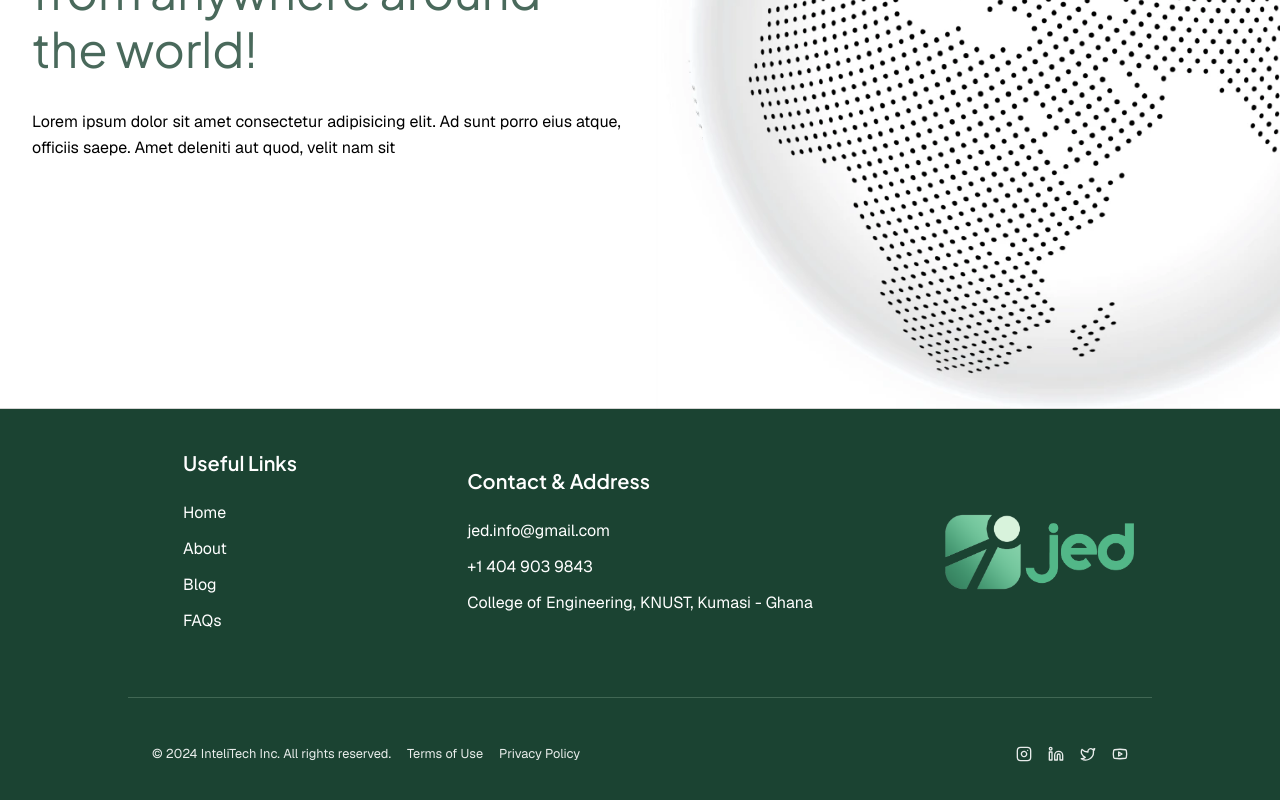
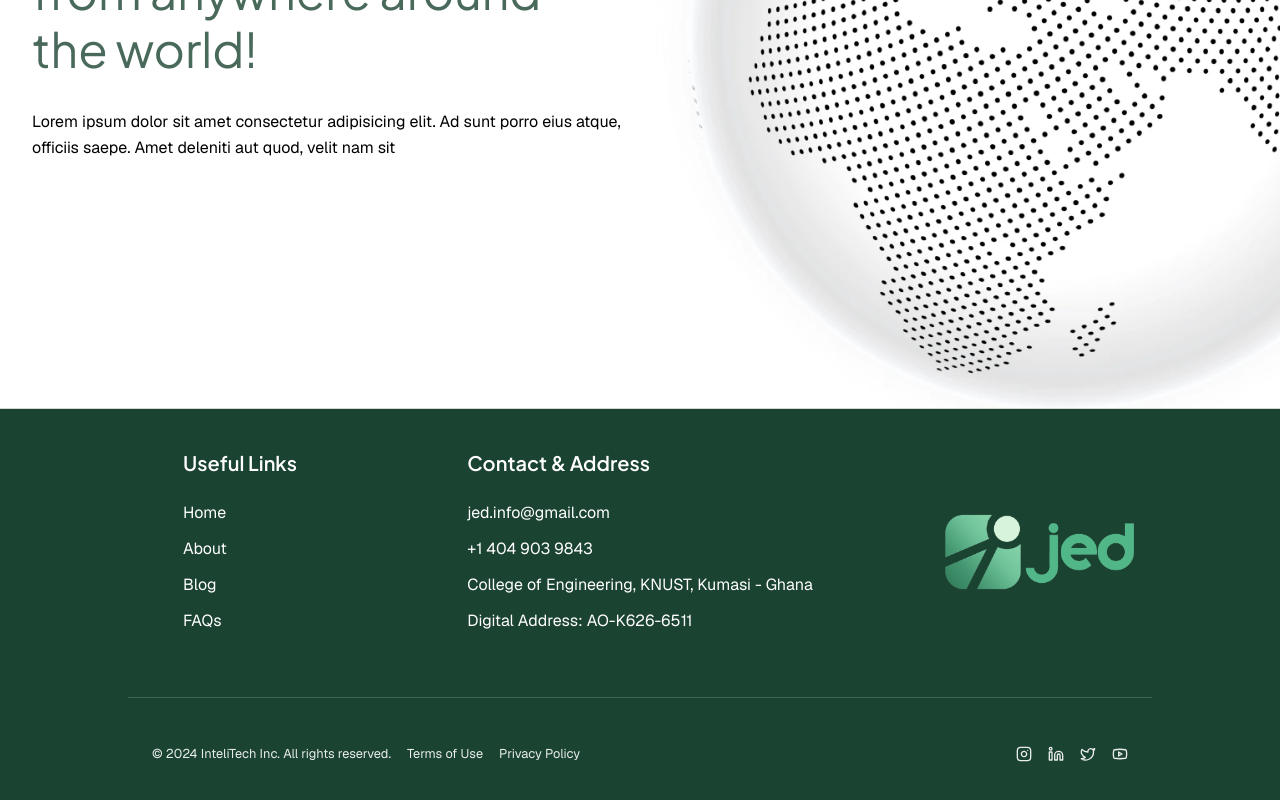
Before and after one commit to InteliTech-Inc/jed, a Next.js app: page / in a window 1280 px wide. Shown: the part 3896-4696 px from the top of the page. Built offline with nearby package versions, Linux system fonts and the light colour scheme.

Commit message:
refactor(app): Cleaned up all unwanted codes

```diff
--- a/src/app/(landing)/all_events/[id]/components/single_event.tsx
+++ b/src/app/(landing)/all_events/[id]/components/single_event.tsx
@@ -1,28 +1,6 @@
-import { Json } from "@/types/supabase";
 import React from "react";
 import CategoriesCard from "./categories_card";
 import { db } from "@/lib/supabase";
-
-type Event = {
-  created_at: string;
-  name: string;
-  description: string;
-  img_url: string | null;
-  is_completed: boolean;
-  user_id: string;
-  id: string;
-  voting_period: Json;
-  nomination_period: Json;
-  categories: {
-    category_name: string | null;
-    event_id: string | null;
-    id: string;
-  }[];
-} | null;
-
-type Props = {
-  event: Event;
-};
 
 const fakeData = {
   created_at: "2022-01-01T00:00:00Z",
@@ -70,7 +48,6 @@ export default async function SingleEvent({ id }: { id: string }) {
         </p>
       </div>
       <div className="flex flex-col items-center justify-center">
-        {/* Event Details */}
         <div className=" flex items-center flex-col md:flex-row justify-center md:gap-28 text-center md:text-left">
           <div className="mt-5">
             {!event?.voting_period && (
--- a/src/app/(landing)/all_events/[id]/nominees/components/voting_results.tsx
+++ b/src/app/(landing)/all_events/[id]/nominees/components/voting_results.tsx
@@ -42,7 +42,7 @@ export default function VotingResults() {
         )
         .eq("category_id", id);
       setNominees(nominees);
-      // Get Votes and its nominees
+
       const { data: votes } = await db.from("voting").select(`*, nominees(*)`);
 
       const votesCount = votes?.map((vote) => ({
--- a/src/app/(landing)/all_events/[id]/nominees/page.tsx
+++ b/src/app/(landing)/all_events/[id]/nominees/page.tsx
@@ -6,6 +6,7 @@ type Props = {};
 
 export const metadata: Metadata = {
   title: "Nominees",
+  description: "Nominees for the category",
 };
 
 export default function CategoryNominees({}: Props) {
--- a/src/app/(landing)/all_events/[id]/nominees/voting/components/vote_nominee.tsx
+++ b/src/app/(landing)/all_events/[id]/nominees/voting/components/vote_nominee.tsx
@@ -13,11 +13,6 @@ type Nominee = {
   code: string | null;
   event_id: string | null;
 };
-
-interface Vote {
-  nominee_id: string;
-  count: string;
-}
 
 export default function VoteNomineePage() {
   const [votingNominee, setVotingNominee] = useState<Nominee>();
--- a/src/app/(landing)/all_events/page.tsx
+++ b/src/app/(landing)/all_events/page.tsx
@@ -7,6 +7,7 @@ import Loader from "../components/loader";
 
 export const metadata: Metadata = {
   title: "Events",
+  description: "Find all ongoing events and vote for preferred nominee",
 };
 
 export default async function AllEventsPage() {
--- a/src/app/(landing)/components/footer.tsx
+++ b/src/app/(landing)/components/footer.tsx
@@ -10,7 +10,7 @@ export default function Footer() {
   const date = new Date().getFullYear();
   return (
     <footer className=" border-t border-t-neutral-300 z-10 w-full text-white bg-primary ">
-      <div className="grid md:grid-cols-2 lg:grid-cols-3 p-10 lg:place-items-center">
+      <div className="grid text-center md:grid-cols-2 lg:grid-cols-3 p-10 lg:place-items-center">
         <div className="flex flex-col">
           <h1 className="font-semibold text-xl">Useful Links</h1>
           <div className="flex flex-col  md:text-left my-6 space-y-3 text-md">
@@ -28,7 +28,7 @@ export default function Footer() {
             </Link>
           </div>
         </div>
-        <div className="flex flex-col  md:items-start ">
+        <div className="flex flex-col md:items-start ">
           <h1 className="font-semibold md:text-left text-xl">
             Contact & Address
           </h1>
@@ -43,6 +43,7 @@ export default function Footer() {
               +1 404 903 9843
             </a>
             <p>College of Engineering, KNUST, Kumasi - Ghana</p>
+            <p>Digital Address: AO-K626-6511</p>
           </div>
         </div>
         <div className="flex flex-col items-center w-fit mx-auto md:items-start">
```
